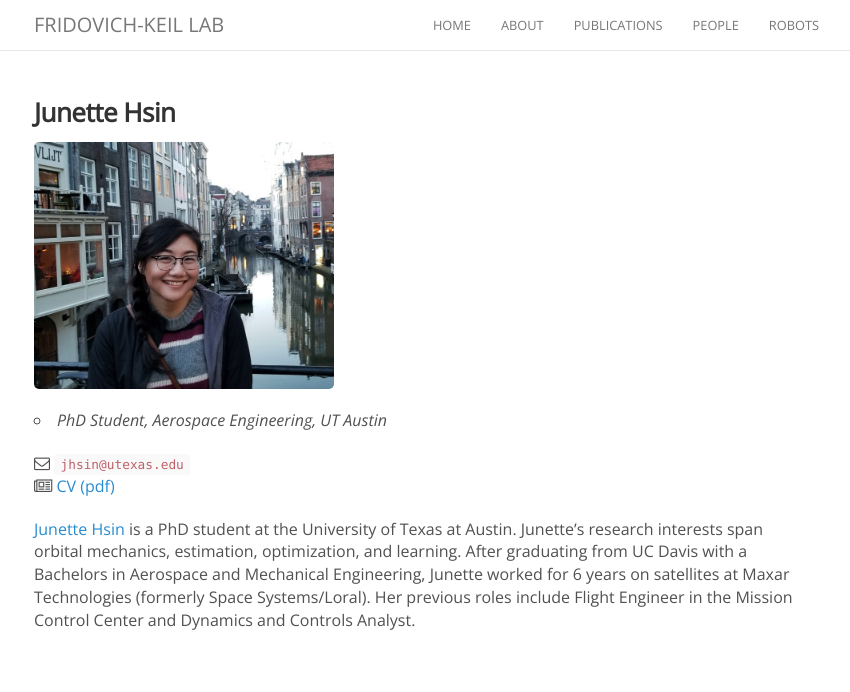
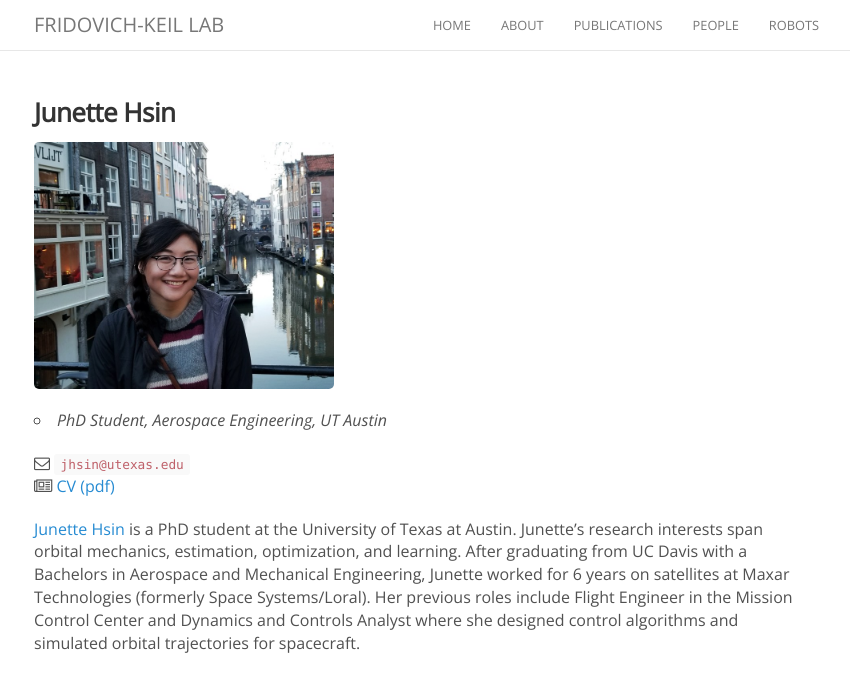
Before and after one commit to KordingLab/KordingLab.github.io, a Jekyll site: the page built from _people/junette-hsin.md, in a window 1280 px wide. Shown: the top 692 px of the page, without its empty margins (221-1071 px from the left). Built offline with Jekyll 4.4.1, drawn with Linux system fonts in a browser that asks for light colours; nearby versions of some CDN libraries; comment, search, counter and statistics services are not loaded.

Commit message:
updated description again

```diff
--- a/_people/junette-hsin.md
+++ b/_people/junette-hsin.md
@@ -16,4 +16,4 @@
 2501 Wichita St,
 Austin, TX 78712 -->
 
-[Junette Hsin](https://www.linkedin.com/in/junette-hsin/) is a PhD student at the University of Texas at Austin. Junette's research interests span orbital mechanics, estimation, optimization, and learning. After graduating from UC Davis with a Bachelors in Aerospace and Mechanical Engineering, Junette worked for 6 years on satellites at Maxar Technologies (formerly Space Systems/Loral). Her previous roles include Flight Engineer in the Mission Control Center and Dynamics and Controls Analyst.
+[Junette Hsin](https://www.linkedin.com/in/junette-hsin/) is a PhD student at the University of Texas at Austin. Junette's research interests span orbital mechanics, estimation, optimization, and learning. After graduating from UC Davis with a Bachelors in Aerospace and Mechanical Engineering, Junette worked for 6 years on satellites at Maxar Technologies (formerly Space Systems/Loral). Her previous roles include Flight Engineer in the Mission Control Center and Dynamics and Controls Analyst where she designed control algorithms and simulated orbital trajectories for spacecraft.
```
